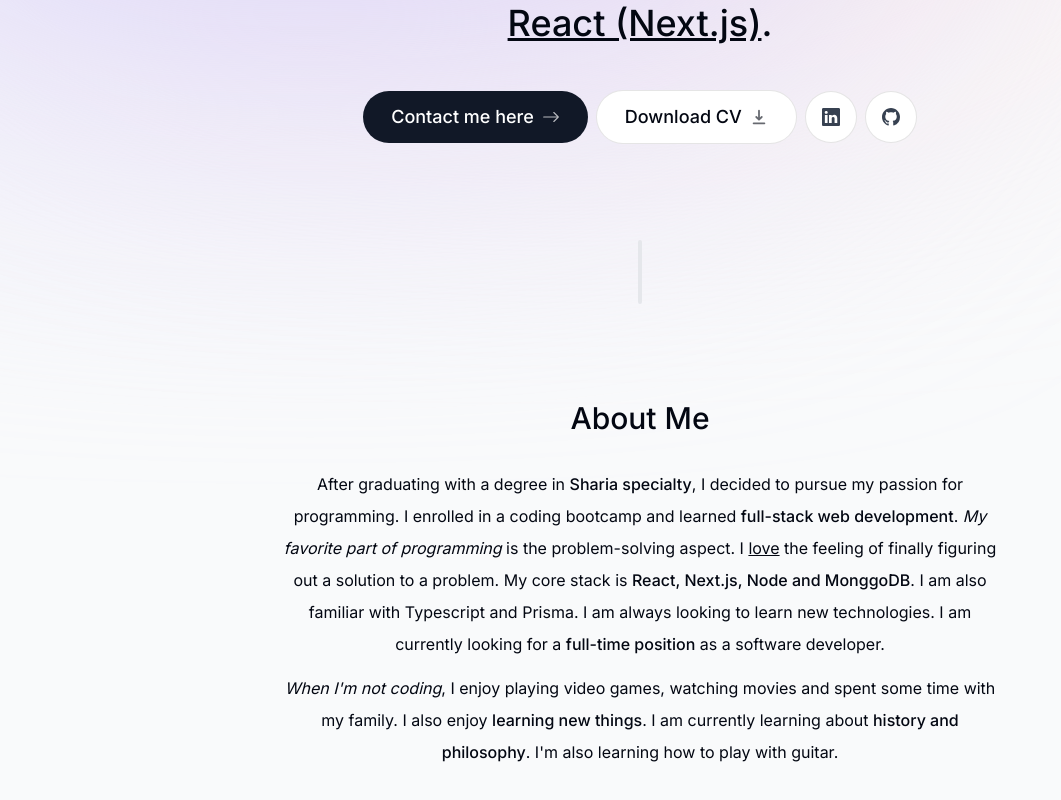
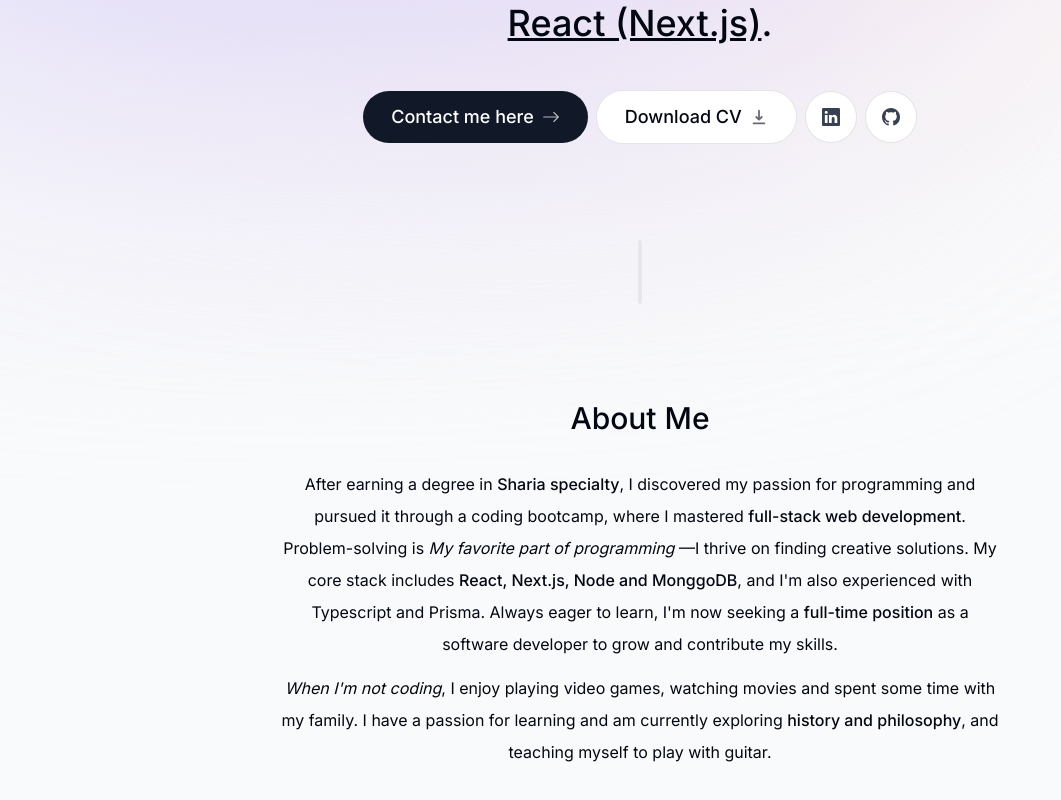
Before and after one commit to muhafs/portfolio-nextjs, a Next.js app: page / in a window 1280 px wide. Shown: the part 422-1222 px from the top of the page, without its empty margins (0-1061 px from the left). Built offline with nearby package versions, Linux system fonts and the light colour scheme.

Commit message:
imporve about paragraph

```diff
--- a/components/About.tsx
+++ b/components/About.tsx
@@ -18,15 +18,23 @@
 			<SectionHeading>About me</SectionHeading>
 
 			<p className="mb-3">
-				After graduating with a degree in <span className="font-medium">Sharia specialty</span>, I decided to pursue my passion for programming. I enrolled in a coding bootcamp and learned{' '}
+				{/* After graduating with a degree in <span className="font-medium">Sharia specialty</span>, I decided to pursue my passion for programming. I enrolled in a coding bootcamp and learned{' '}
 				<span className="font-medium">full-stack web development</span>. <span className="italic">My favorite part of programming</span> is the problem-solving aspect. I <span className="underline">love</span> the feeling of finally figuring
 				out a solution to a problem. My core stack is <span className="font-medium">{joinWithAnd(skill.core)}</span>. I am also familiar with {joinWithAnd(skill.other)}. I am always looking to learn new technologies. I am currently looking
 				for a <span className="font-medium">full-time position</span> as a software developer.
+				<br /> */}
+				After earning a degree in <span className="font-medium">Sharia specialty</span>, I discovered my passion for programming and pursued it through a coding bootcamp, where I mastered{' '}
+				<span className="font-medium">full-stack web development</span>. Problem-solving is <span className="italic">My favorite part of programming</span> —I thrive on finding creative solutions. My core stack includes{' '}
+				<span className="font-medium">{joinWithAnd(skill.core)}</span>, and I'm also experienced with {joinWithAnd(skill.other)}. Always eager to learn, I'm now seeking a <span className="font-medium">full-time position</span> as a software
+				developer to grow and contribute my skills.
 			</p>
 
 			<p>
-				<span className="italic">When I'm not coding</span>, I enjoy {joinWithAnd(skill.hobby)}. I also enjoy <span className="font-medium">learning new things</span>. I am currently learning about{' '}
+				{/* <span className="italic">When I'm not coding</span>, I enjoy {joinWithAnd(skill.hobby)}. I also enjoy <span className="font-medium">learning new things</span>. I am currently learning about{' '}
 				<span className="font-medium">{joinWithAnd(skill.interest)}</span>. I'm also learning how to {joinWithAnd(skill.current)}.
+				<br /> */}
+				<span className="italic">When I'm not coding</span>, I enjoy {joinWithAnd(skill.hobby)}. I have a passion for learning and am currently exploring <span className="font-medium">{joinWithAnd(skill.interest)}</span>, and teaching myself
+				to {joinWithAnd(skill.current)}.
 			</p>
 		</motion.section>
 	)
```
